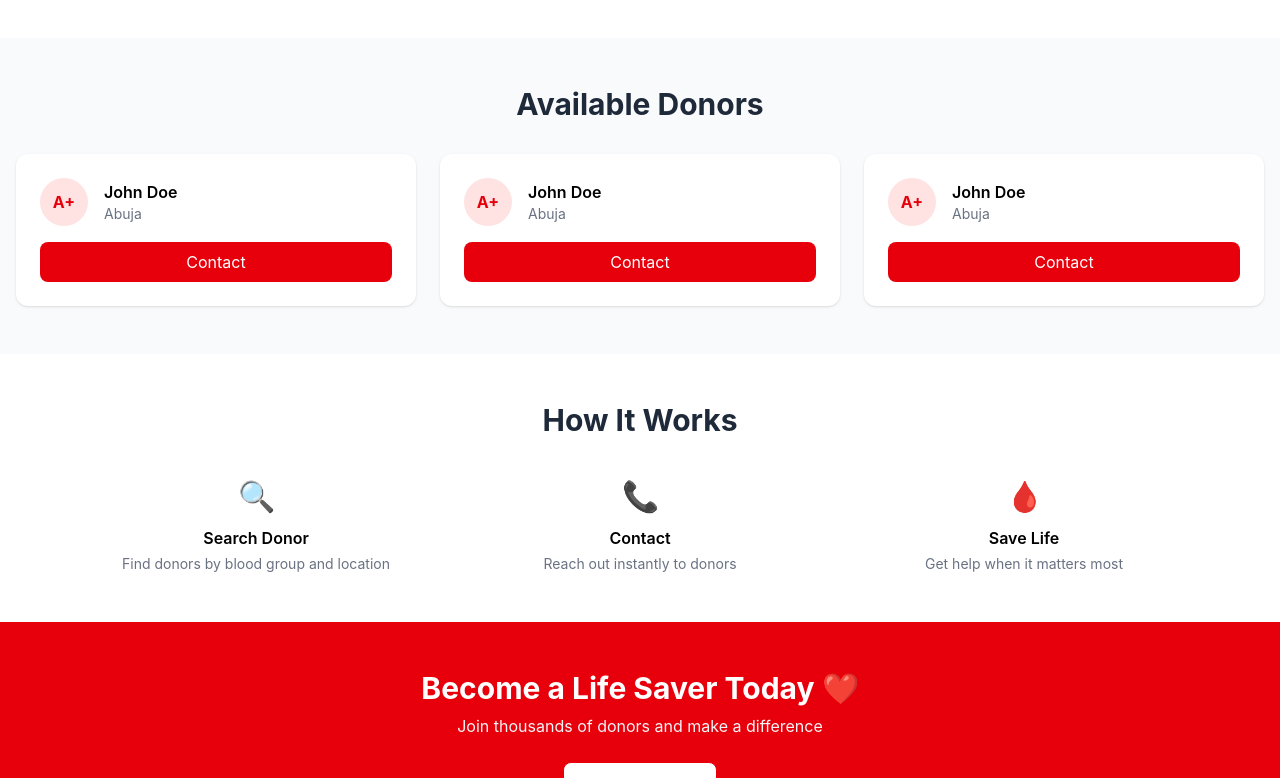
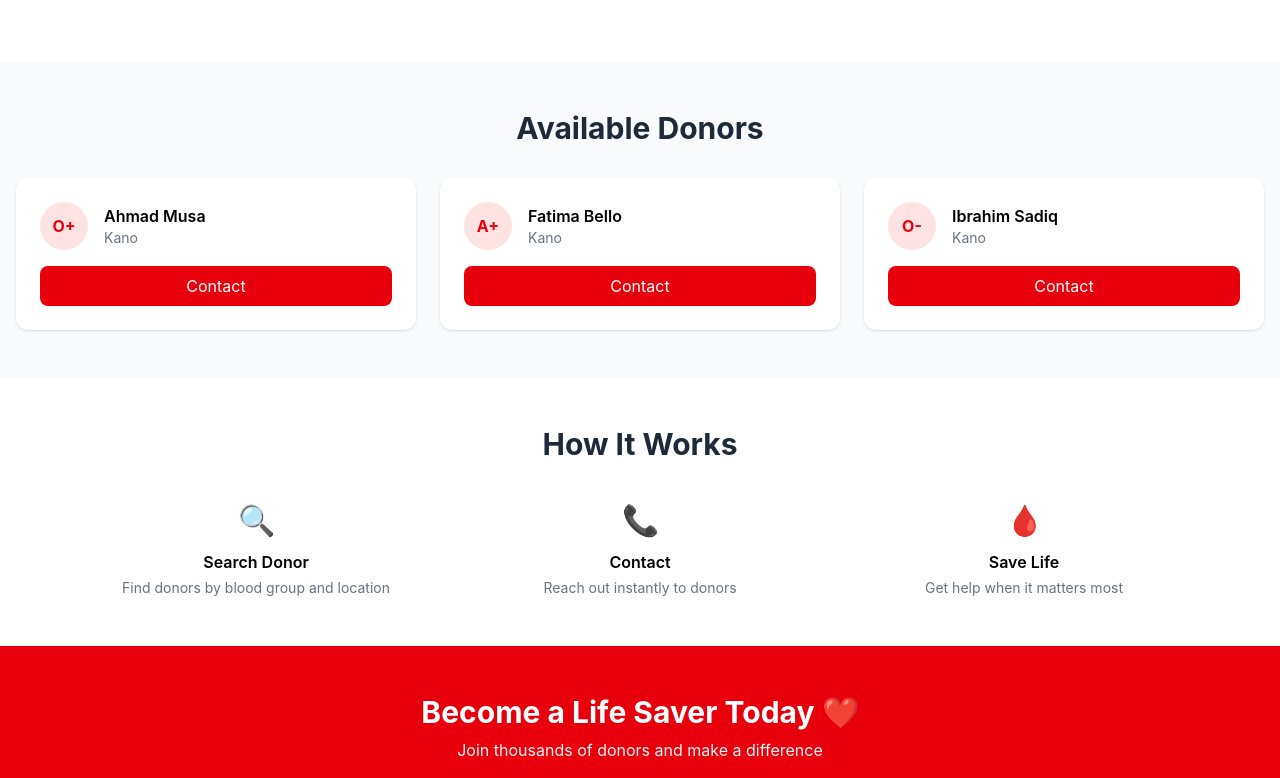
Before and after one commit to serleh/bloodbank01, a React (Vite) app: page / in a window 1280 px wide. Shown: the part 1059-1837 px from the top of the page. Built offline with nearby package versions, Linux system fonts and the light colour scheme.

Commit message:
connected donor form with database

```diff
--- a/db.json
+++ b/db.json
@@ -97,6 +97,104 @@
       "lastDonation": "2026-05-30",
       "medicalCondition": "None",
       "id": "Qav7jmwBaeU"
+    },
+    {
+      "name": "salehabdullahi018@gmail.com",
+      "address": "Kwanar Ganduje",
+      "city": "Kano",
+      "gender": "female",
+      "weight": "33",
+      "dob": "2026-06-06",
+      "bloodGroup": "B+",
+      "phone": "08096062713",
+      "email": "salehabdullahi018@gmail.com",
+      "lastDonation": "2026-06-26",
+      "medicalCondition": "",
+      "id": "ePbfMbnpxJM"
+    },
+    {
+      "name": "salehabdullahi018@gmail.com",
+      "address": "Kwanar Ganduje",
+      "city": "Kano",
+      "gender": "male",
+      "weight": "99",
+      "dob": "2026-06-24",
+      "bloodGroup": "A+",
+      "phone": "08096062713",
+      "email": "salehabdullahi018@gmail.com",
+      "lastDonation": "2026-06-11",
+      "medicalCondition": "",
+      "id": "MexJwnwt6DM"
+    },
+    {
+      "name": "salehabdullahi018@gmail.com",
+      "address": "Kwanar Ganduje",
+      "city": "Kano",
+      "gender": "male",
+      "weight": "99",
+      "dob": "2026-06-25",
+      "bloodGroup": "B+",
+      "phone": "08096062713",
+      "email": "salehabdullahi018@gmail.com",
+      "lastDonation": "2026-06-30",
+      "medicalCondition": "",
+      "id": "3A_6REc7V1I"
+    },
+    {
+      "name": "salehabdullahi018@gmail.com",
+      "address": "Kwanar Ganduje",
+      "city": "Kano",
+      "gender": "female",
+      "weight": "55",
+      "dob": "2026-06-18",
+      "bloodGroup": "A+",
+      "phone": "08096062713",
+      "email": "salehabdullahi018@gmail.com",
+      "lastDonation": "2026-06-19",
+      "medicalCondition": "",
+      "id": "Z1zdNKEpbYg"
+    },
+    {
+      "name": "salehabdullahi018@gmail.com",
+      "address": "Kwanar Ganduje",
+      "city": "Kano",
+      "gender": "male",
+      "weight": "44",
+      "dob": "2026-06-26",
+      "bloodGroup": "A+",
+      "phone": "08096062713",
+      "email": "salehabdullahi018@gmail.com",
+      "lastDonation": "2026-06-18",
+      "medicalCondition": "",
+      "id": "_i8ydpi4E-Y"
+    },
+    {
+      "name": "salehabdullahi018@gmail.com",
+      "address": "Kwanar Ganduje",
+      "city": "Kano",
+      "gender": "female",
+      "weight": "48",
+      "dob": "2026-06-19",
+      "bloodGroup": "A+",
+      "phone": "08096062713",
+      "email": "salehabdullahi018@gmail.com",
+      "lastDonation": "2026-06-19",
+      "medicalCondition": "",
+      "id": "gcrlnsnE9AU"
+    },
+    {
+      "name": "salehabdullahi018@gmail.com",
+      "address": "Kwanar Ganduje",
+      "city": "Kano",
+      "gender": "female",
+      "weight": "44",
+      "dob": "2026-07-01",
+      "bloodGroup": "B+",
+      "phone": "08096062713",
+      "email": "salehabdullahi018@gmail.com",
+      "lastDonation": "2026-06-04",
+      "medicalCondition": "",
+      "id": "cWvQzgLX2RE"
     }
   ],
   "$schema": "./node_modules/json-server/schema.json"
--- /dev/null
+++ b/src/components/designLibrary/HowItWorksCard.jsx
@@ -0,0 +1,13 @@
+import React from "react";
+
+const HowItWorksCard = ({ icon, title, description }) => {
+  return (
+    <div>
+      <div className="text-3xl">{icon}</div>
+      <h3 className="font-semibold mt-3">{title}</h3>
+      <p className="text-gray-500 text-sm mt-1">{description}</p>
+    </div>
+  );
+};
+
+export default HowItWorksCard;
--- /dev/null
+++ b/src/components/designLibrary/StatCard.jsx
@@ -0,0 +1,11 @@
+const StatCard = ({ icon, alt, title, description }) => {
+  return (
+    <div className="bg-white p-6 rounded-xl shadow hover:shadow-lg transition text-center">
+      <img src={icon} alt={alt} className="w-12 mx-auto mb-3" />
+      <p className="text-xl font-semibold text-gray-800">{title}</p>
+      <p className="text-gray-500 text-sm">{description}</p>
+    </div>
+  );
+};
+
+export default StatCard;
--- /dev/null
+++ b/src/data.js
@@ -0,0 +1,66 @@
+import team from "./assets/team.png";
+import location from "./assets/location.png";
+import clock from "./assets/clock.png";
+
+export const donors = [
+  {
+    id: "1",
+    name: "Ahmad Musa",
+    city: "Kano",
+    bloodGroup: "O+",
+    phone: "08030000001",
+  },
+  {
+    id: "2",
+    name: "Fatima Bello",
+    city: "Kano",
+    bloodGroup: "A+",
+    phone: "08030000002",
+  },
+  {
+    id: "3",
+    name: "Ibrahim Sadiq",
+    city: "Kano",
+    bloodGroup: "O-",
+    phone: "08030000003",
+  },
+];
+
+export const stats = [
+  {
+    icon: team,
+    alt: "team members",
+    title: "10,000+",
+    description: "Registered donors across country",
+  },
+  {
+    icon: location,
+    alt: "location",
+    title: "50+ Cities",
+    description: "Coverage across major cities",
+  },
+  {
+    icon: clock,
+    alt: "24/7",
+    title: "24/7 Available",
+    description: "Round-the-clock emergency support",
+  },
+];
+
+export const howItWorks = [
+  {
+    icon: "🔍",
+    title: "Search Donor",
+    description: "Find donors by blood group and location",
+  },
+  {
+    icon: "📞",
+    title: "Contact",
+    description: "Reach out instantly to donors",
+  },
+  {
+    icon: "🩸",
+    title: "Save Life",
+    description: "Get help when it matters most",
+  },
+];
--- a/src/pages/Home.jsx
+++ b/src/pages/Home.jsx
@@ -1,14 +1,40 @@
-import React from "react";
+import React, { useState } from "react";
+
 import hero from "../assets/bloodd.jpg";
-import team from "../assets/team.png";
-import location from "../assets/location.png";
-import clock from "../assets/clock.png";
 import Button from "../components/designLibrary/Button";
 import Input from "../components/designLibrary/Input";
 import Select from "../components/designLibrary/Select";
 import { bloodGroupOptions } from "../constants/bloodGroup";
+import StatCard from "../components/designLibrary/StatCard";
+import { donors, howItWorks, stats } from "../data";
+import HowItWorksCard from "../components/designLibrary/HowItWorksCard";
 
 const Home = () => {
+  const [bloodGroup, setBloodGroup] = useState("");
+  const [city, setCity] = useState("");
+  const [hasSearched, setHasSearched] = useState(false);
+  const [results, setResults] = useState([]);
+
+  const handleSearch = () => {
+    if (!bloodGroup || !city) {
+      return;
+    }
+
+    setHasSearched(true);
+    const filtered = donors.filter((donor) => {
+      const matchBloodGroup = bloodGroup
+        ? donor.bloodGroup === bloodGroup
+        : true;
+
+      const matchCity = city
+        ? donor.city.toLowerCase().includes(city.toLowerCase())
+        : true;
+
+      return matchBloodGroup && matchCity;
+    });
+
+    setResults(filtered);
+  };
   return (
     <section className="bg-gray-50">
       {/* HERO SECTION */}
@@ -43,34 +69,15 @@ const Home = () => {
       {/* STATS SECTION */}
       <div className="max-w-7xl mx-auto px-4 pb-10 md:pb-16">
         <div className="grid sm:grid-cols-2 md:grid-cols-3 gap-6">
-          {/* CARD 1 */}
-          <div className="bg-white p-6 rounded-xl shadow hover:shadow-lg transition text-center">
-            <img src={team} alt="team members" className="w-12 mx-auto mb-3" />
-            <p className="text-xl font-semibold text-gray-800">10,000+</p>
-            <p className="text-gray-500 text-sm">
-              Registered donors across country
-            </p>
-          </div>
-
-          {/* CARD 2 */}
-          <div className="bg-white p-6 rounded-xl shadow hover:shadow-lg transition text-center">
-            <img src={location} alt="location" className="w-12 mx-auto mb-3" />
-            <p className="text-xl font-semibold text-gray-800">50+ Cities</p>
-            <p className="text-gray-500 text-sm">
-              Coverage across major cities
-            </p>
-          </div>
-
-          {/* CARD 3 */}
-          <div className="bg-white p-6 rounded-xl shadow hover:shadow-lg transition text-center">
-            <img src={clock} alt="24/7" className="w-12 mx-auto mb-3" />
-            <p className="text-xl font-semibold text-gray-800">
-              24/7 Available
-            </p>
-            <p className="text-gray-500 text-sm">
-              Round-the-clock emergency support
-            </p>
-          </div>
+          {stats.map((stat) => (
+            <StatCard
+              key={stat.title}
+              icon={stat.icon}
+              alt={stat.alt}
+              title={stat.title}
+              description={stat.description}
+            />
+          ))}
         </div>
       </div>
 
@@ -91,17 +98,36 @@ const Home = () => {
               id="bloodGroup"
               options={bloodGroupOptions}
               className="md:w-1/3"
+              value={bloodGroup}
+              onChange={(e) => setBloodGroup(e.target.value)}
             />
 
             <Input
               placeholder="Enter city"
               className="border p-3 rounded-lg w-full md:w-1/3"
+              value={city}
+              onChange={(e) => setCity(e.target.value)}
             />
 
-            <Button>Search</Button>
+            <Button onClick={handleSearch}>Search</Button>
           </div>
         </div>
+        {/* RESULTS */}
+        <div className="mt-6">
+          {!hasSearched ? (
+            ""
+          ) : results.length > 0 ? (
+            results.map((donor, index) => (
+              <div key={index}>
+                {donor.name} - {donor.bloodGroup} - {donor.city}
+              </div>
+            ))
+          ) : (
+            <p>No donor found</p>
+          )}
+        </div>
       </div>
+
       {/* Featured donors */}
       <div className="bg-gray-50 py-12">
         <div className="max-w-7xl mx-auto px-4">
@@ -111,18 +137,18 @@ const Home = () => {
 
           <div className="grid sm:grid-cols-2 md:grid-cols-3 gap-6 mt-8">
             {/* CARD */}
-            {[1, 2, 3].map((item) => (
+            {donors.map((donor) => (
               <div
-                key={item}
+                key={donor.id}
                 className="bg-white p-6 rounded-xl shadow hover:shadow-lg transition"
               >
                 <div className="flex items-center gap-4">
                   <div className="w-12 h-12 bg-red-100 text-red-600 flex items-center justify-center rounded-full font-bold">
-                    A+
+                    {donor.bloodGroup}
                   </div>
                   <div>
-                    <p className="font-semibold">John Doe</p>
-                    <p className="text-sm text-gray-500">Abuja</p>
+                    <p className="font-semibold">{donor.name}</p>
+                    <p className="text-sm text-gray-500">{donor.city}</p>
                   </div>
                 </div>
 
@@ -143,29 +169,14 @@ const Home = () => {
           </h2>
 
           <div className="grid md:grid-cols-3 gap-8 mt-10">
-            <div>
-              <div className="text-3xl">🔍</div>
-              <h3 className="font-semibold mt-3">Search Donor</h3>
-              <p className="text-gray-500 text-sm mt-1">
-                Find donors by blood group and location
-              </p>
-            </div>
-
-            <div>
-              <div className="text-3xl">📞</div>
-              <h3 className="font-semibold mt-3">Contact</h3>
-              <p className="text-gray-500 text-sm mt-1">
-                Reach out instantly to donors
-              </p>
-            </div>
-
-            <div>
-              <div className="text-3xl">🩸</div>
-              <h3 className="font-semibold mt-3">Save Life</h3>
-              <p className="text-gray-500 text-sm mt-1">
-                Get help when it matters most
-              </p>
-            </div>
+            {howItWorks.map((item) => (
+              <HowItWorksCard
+                key={item.title}
+                icon={item.icon}
+                title={item.title}
+                description={item.description}
+              />
+            ))}
           </div>
         </div>
       </div>
--- a/src/services/donors.js
+++ b/src/services/donors.js
@@ -1,10 +1,15 @@
 import axios from "axios";
 
-const baseUrl = "http://localhost:3001/donors";
+const baseUrl = "https://bloodbank-backend01.onrender.com/api/donors";
 
-const create = (newDonor) => {
-  const request = axios.post(baseUrl, newDonor);
+const getAll = () => {
+  const request = axios.get(baseUrl);
   return request.then((res) => res.data);
 };
 
-export default { create };
+const add = (newObject) => {
+  const request = axios.post(baseUrl, newObject);
+  return request.then((res) => res.data);
+};
+
+export default { getAll, add };
```
Also changed, not shown: src/pages/AddDonor.jsx (+50 -11 lines).
